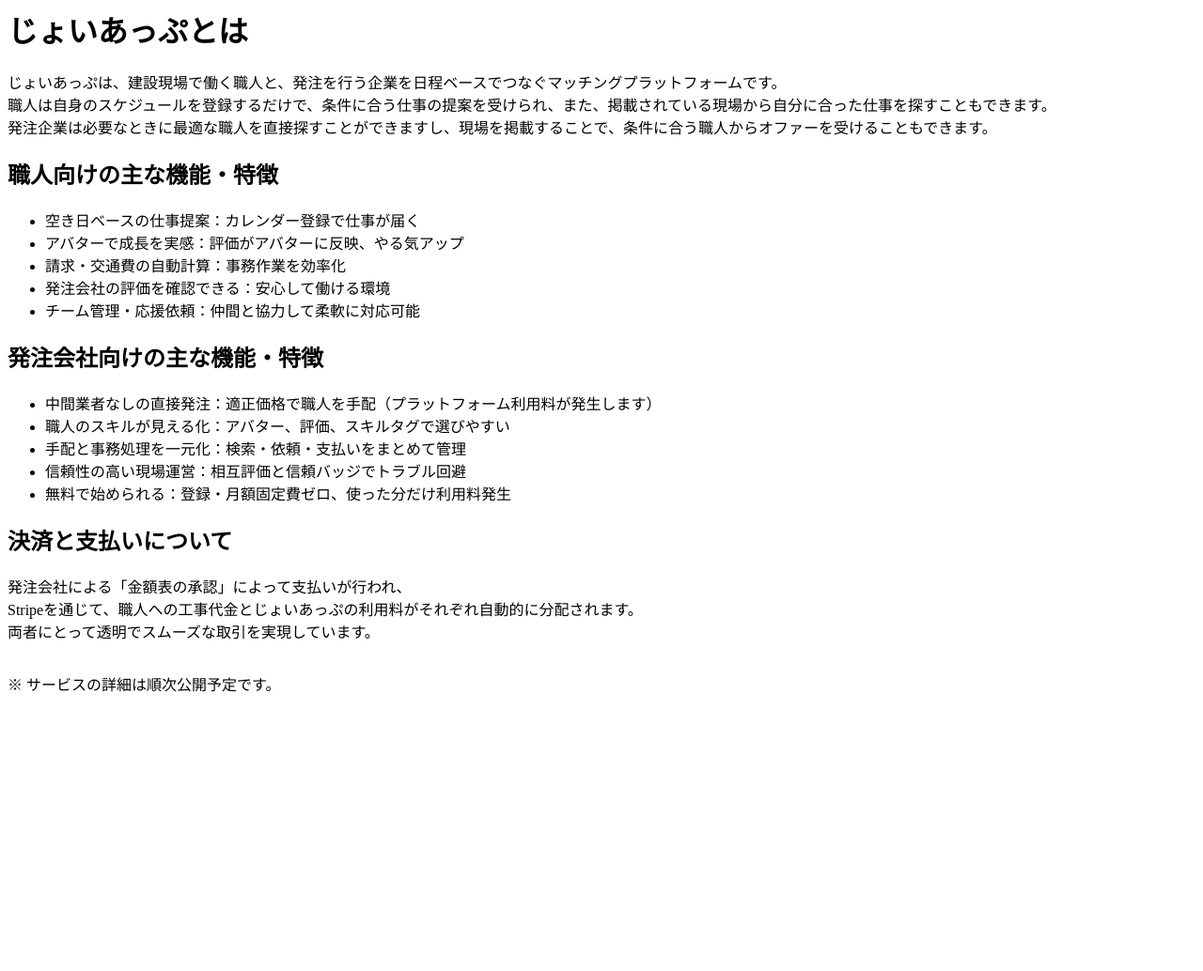
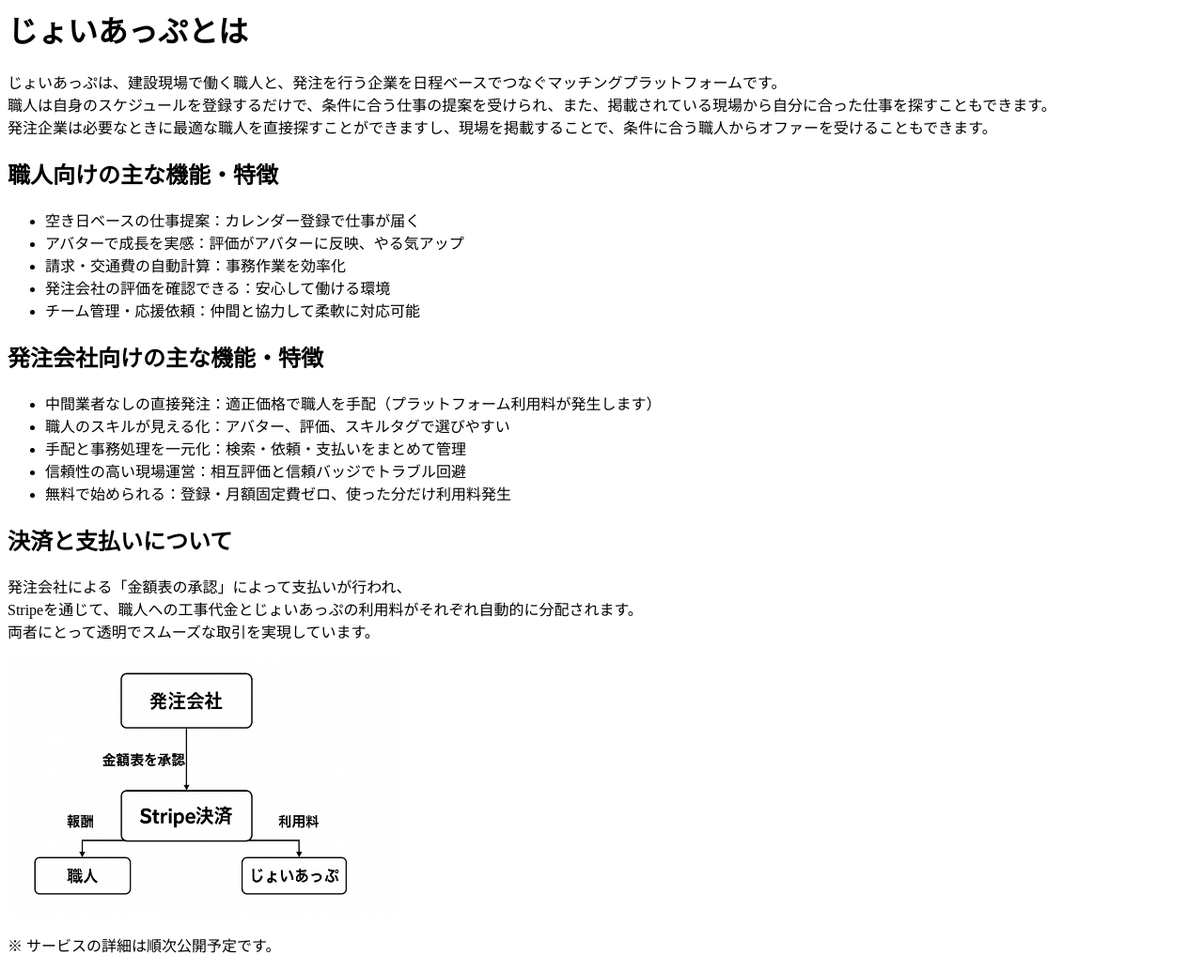
Before and after one commit to SUNSUNSUN333/joyup-comingsoon, a plain HTML site: page index.html in a window 1280 px wide. Shown: the whole page at 94% size. Before the commit the page ends 800 px from the top, so only its background shows below. Drawn offline with Linux system fonts and the light colour scheme.

Commit message:
Update index.html

```diff
--- a/index.html
+++ b/index.html
@@ -30,7 +30,8 @@
 Stripeを通じて、職人への工事代金とじょいあっぷの利用料がそれぞれ自動的に分配されます。<br>
 両者にとって透明でスムーズな取引を実現しています。
 </p>
-<img src="..." alt="" style="max-width: 100%; height: auto;">
+<img src="https://github.com/SUNSUNSUN333/joyup-comingsoon/blob/main/A_flowchart_digital_image_depicts_a_payment_proces.png.png?raw=true" alt="" width="33%">
+
 
 
 
```
